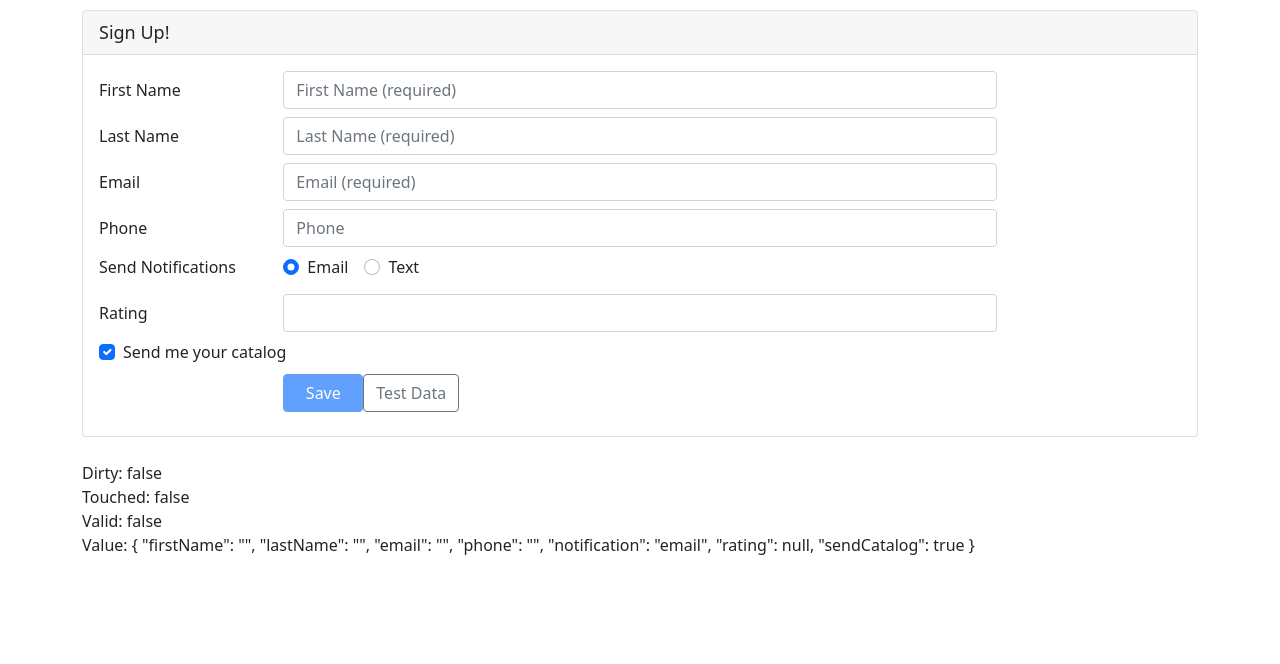
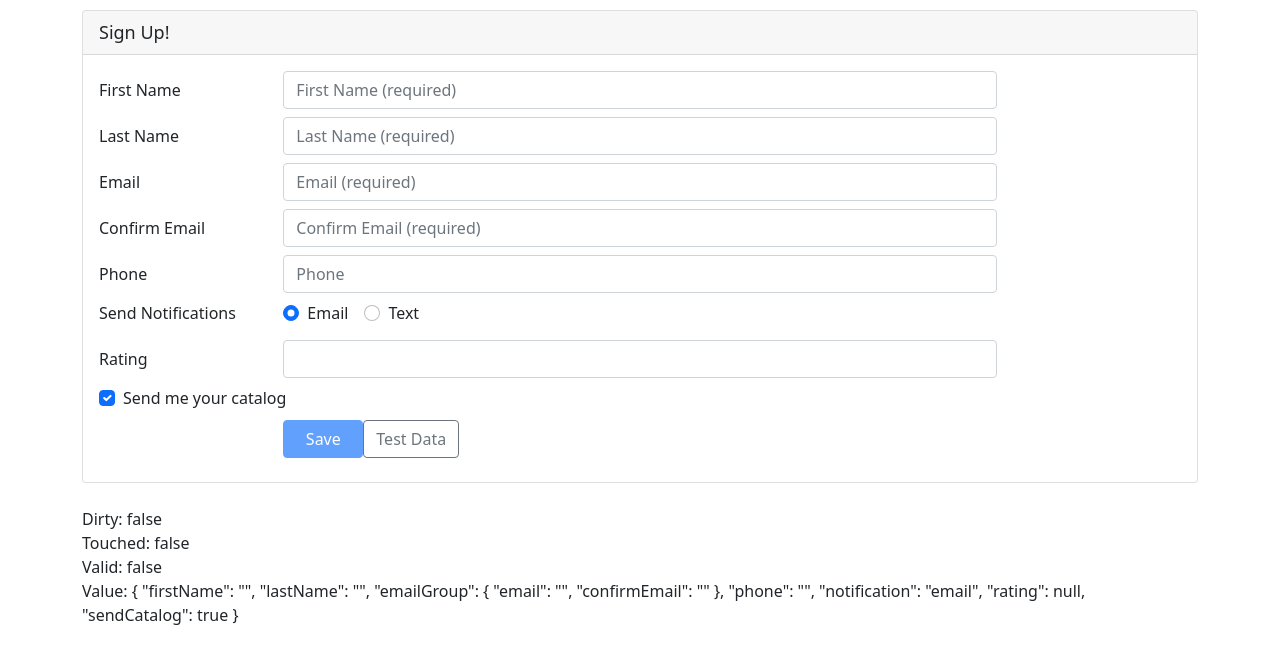
Before and after one commit to SReeve413/ng-ReactiveForms, an Angular app in the folder demo-start-v12/: page / in a window 1280 px wide. Shown: the top 664 px of the page. Built offline with nearby package versions, Linux system fonts and the light colour scheme.

Commit message:
Creating custom Validator for form groups

```diff
--- a/demo-start-v12/src/app/customers/customer.component.html
+++ b/demo-start-v12/src/app/customers/customer.component.html
@@ -50,6 +50,7 @@
         </div>
       </div>
 
+    <div formGroupName="emailGroup">
       <div class="form-group row mb-2">
         <label class="col-md-2 col-form-label"
                for="emailId">Email</label>
@@ -59,17 +60,47 @@
                  type="email"
                  placeholder="Email (required)"
                  formControlName="email"
-                 [ngClass]="{'is-invalid': (customerForm.get('email')!.touched || customerForm.get('email')!.dirty) && !customerForm.get('email')!.valid }" />
+                 [ngClass]="{'is-invalid':  customerForm.get('emailGroup')!.errors ||
+                                            ((customerForm.get('emailGroup.email')!.touched ||
+                                            customerForm.get('emailGroup.email')!.dirty) &&
+                                            !customerForm.get('emailGroup.email')!.valid) }" />
           <span class="invalid-feedback">
-            <span *ngIf="customerForm.get('email')!.errors?.required">
+            <span *ngIf="customerForm.get('emailGroup.email')!.errors?.required">
               Please enter your email address.
             </span>
-            <span *ngIf="customerForm.get('email')!.errors?.email">
+            <span *ngIf="customerForm.get('emailGroup.email')!.errors?.email">
               Please enter a valid email address.
             </span>
           </span>
         </div>
       </div>
+
+      <div class="form-group row mb-2">
+        <label class="col-md-2 col-form-label"
+               for="confirmEmailId">Confirm Email</label>
+        <div class="col-md-8">
+          <input class="form-control"
+                 id="confirmEmailId"
+                 type="email"
+                 placeholder="Confirm Email (required)"
+                 formControlName="confirmEmail"
+                 [ngClass]="{'is-invalid':  customerForm.get('emailGroup')!.errors ||
+                                            ((customerForm.get('emailGroup.confirmEmail')!.touched ||
+                                            customerForm.get('emailGroup.confirmEmail')!.dirty) &&
+                                            !customerForm.get('emailGroup.confirmEmail')!.valid) }" />
+          <span class="invalid-feedback">
+            <span *ngIf="customerForm.get('emailGroup.confirmEmail')!.errors?.required">
+              Please confirm your email address.
+            </span>
+            <span *ngIf="customerForm.get('emailGroup')!.errors?.match">
+              The confimationg email does not match.
+            </span>
+
+          </span>
+        </div>
+      </div>
+
+    </div>
 
       <div class="form-group row mb-2">
         <label class="col-md-2 col-form-label"
--- a/demo-start-v12/src/app/customers/customer.component.ts
+++ b/demo-start-v12/src/app/customers/customer.component.ts
@@ -2,6 +2,21 @@
 import { FormGroup, FormBuilder , Validators, AbstractControl, ValidatorFn} from '@angular/forms';
 
 import { Customer } from './customer';
+
+function emailMatcher(c: AbstractControl): { [key: string] : boolean} | null {
+  const emailControl = c.get('email');
+  const confirmControl = c.get('confirmEmail');
+
+
+
+  if(emailControl!.pristine || confirmControl!.pristine){
+    return null;
+  }
+  if(emailControl!.value === confirmControl!.value){
+    return null;
+  }
+  return { 'match': true }
+}
 
 function ratingRange(min: number, max: number): ValidatorFn{
   return (c: AbstractControl): { [key: string]: boolean } | null => {
@@ -12,6 +27,8 @@
 
   }
 }
+
+
 
 @Component({
   selector: 'app-customer',
@@ -30,7 +47,10 @@
       firstName: ['',[Validators.required, Validators.minLength(3)]],
       // lastName: {value: 'n/a', disabled: true},
       lastName: ['',[Validators.required, Validators.maxLength(50)]],
-      email: ['',[Validators.required, Validators.email]],
+      emailGroup: this.fb.group({
+        email: ['',[Validators.required, Validators.email]],
+        confirmEmail: ['',[Validators.required]],
+      }, {Validator: emailMatcher}),
       phone: '',
       notification: 'email',
       rating: [null, ratingRange(1,5)],
```
